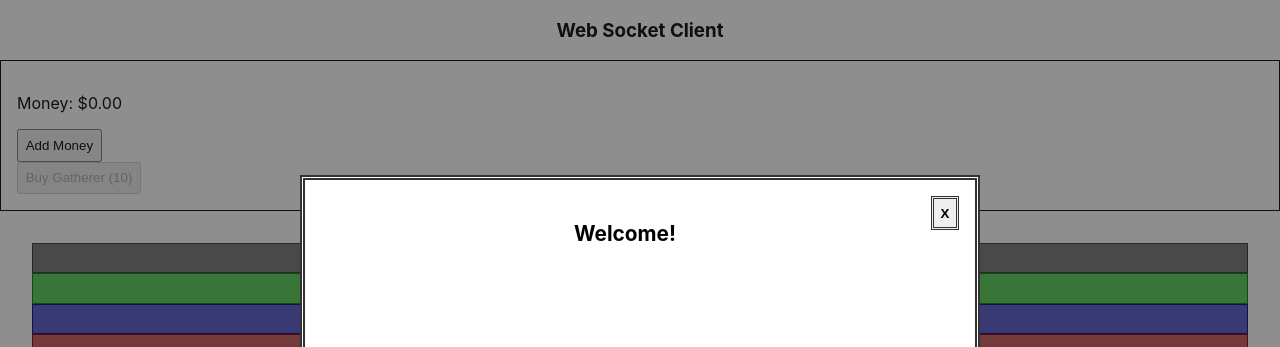
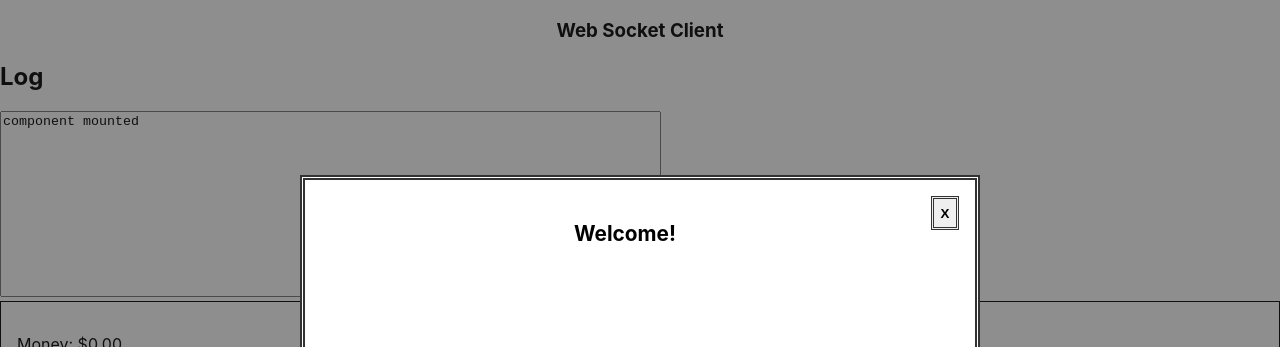
Before and after one commit to Wolven531/react-hooks-todo, a React app: page / in a window 1280 px wide. Shown: the top 347 px of the page. Built offline with nearby package versions, Linux system fonts and the light colour scheme; no server answers.

Commit message:
Add log display for web socket client

```diff
--- a/src/components/WebSocketClient/WebSocketClient.tsx
+++ b/src/components/WebSocketClient/WebSocketClient.tsx
@@ -1,18 +1,26 @@
-import React, { FC, useEffect } from "react"
+import React, { FC, useEffect, useState } from "react"
 
 import './WebSocketClient.scss'
 
 const WebSocketClient: FC = () => {
+	const [logLines, setLogLines] = useState<string[]>([])
+
+	const appendToLog = (msg: string) => {
+		setLogLines(logLines => logLines.concat(msg))
+	}
+
 	// NOTE: This happens before un-render (only once)
 	const handleUnmount = () => {}
 
 	// NOTE: This happens after render (only once)
 	const handleMounted = () => {
+		appendToLog('component mounted')
 		// NOTE: create socket to echo server (use secure protocol, i.e. `wss` not `ws`)
 		const secureWebSocketProto = 'wss://'
 		const webSocketClient = new WebSocket(`${secureWebSocketProto}localhost:5001/ws`)
 
 		webSocketClient.onopen = evt => {
+			appendToLog('web socket connection opened')
 			const webSocketTarget: WebSocket = evt.target as WebSocket
 			console.log('web socket is opened! sending message to server...')
 			// NOTE: send message to server
@@ -20,6 +28,7 @@ const WebSocketClient: FC = () => {
 		}
 
 		webSocketClient.onmessage = evt => {
+			appendToLog('web socket message received')
 			const { data, target, type } = evt
 			const webSocketTarget: WebSocket = target as WebSocket
 			console.log(`message received from="${webSocketTarget.url}" type="${type}" data="${data}"`)
@@ -35,7 +44,16 @@ const WebSocketClient: FC = () => {
 		<article>
 			<h1>Web Socket Client</h1>
 			<section>
-
+				<h2>Log</h2>
+				{/*
+				<textarea cols={80} rows={12} value={logLines} />
+				*/}
+				<textarea cols={80} rows={12} value={logLines.join('\n')} />
+				{/*
+				*/}
+				{/*
+				<textarea cols={80} rows={12} value={logLines.map(logLine => `${logLine}\n`)} />
+				*/}
 			</section>
 		</article>
 	)
```
